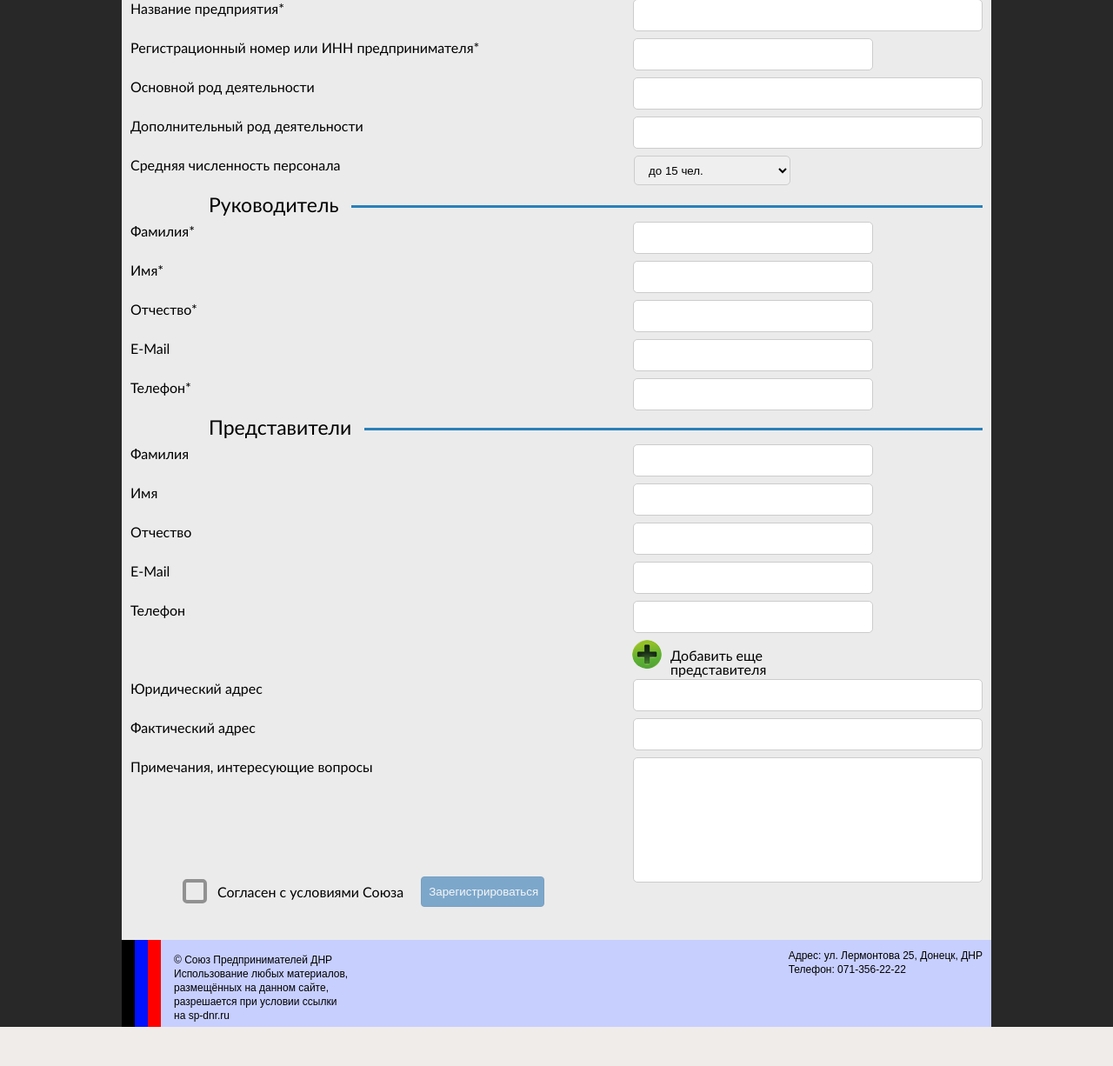
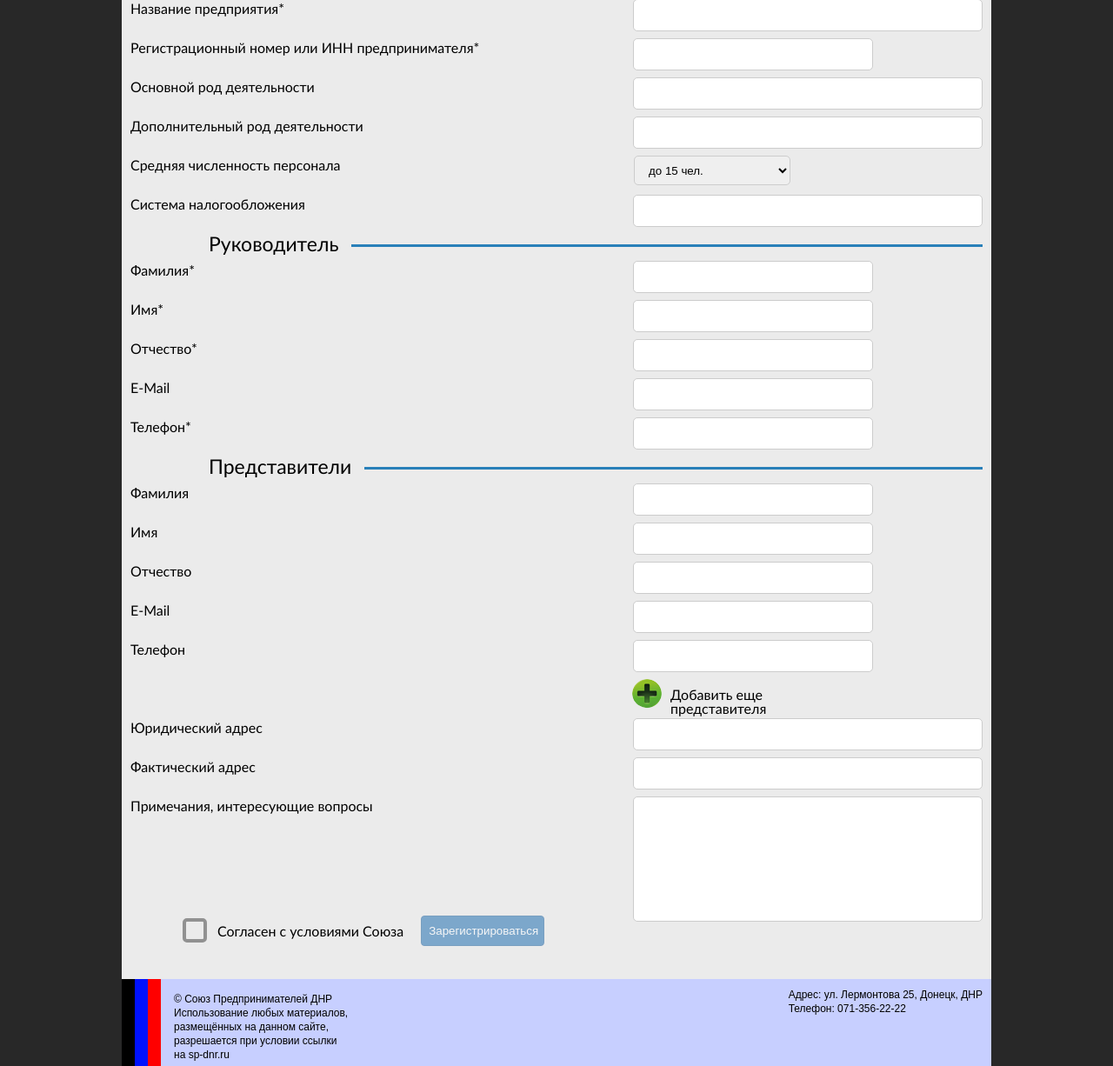
Before and after one commit to Klym/sp-dnr, a PHP site: page /applicationForm.php in a window 1280 px wide. Shown: the part 320-1546 px from the top of the page at 87% size. Before the commit the page ends 1501 px from the top, so only its background shows below. Run offline with PHP 8.4, Linux system fonts and the light colour scheme; tables that the repository leaves empty or names only in its code hold one stand-in row (values such as "Sample post"); some libraries are stand-ins or nearby versions.

Commit message:
add taxation field

```diff
--- a/applicationForm.php
+++ b/applicationForm.php
@@ -56,6 +56,12 @@ require("blocks/connect.php");
                                 <option value="3">от 100 до 500 чел.</option>
                                 <option value="4">от 500 чел.</option>
                             </select>
+                        </label>
+                    </div>
+                    <div>
+                    	<label>
+                        	<span>Система налогообложения</span>
+                            <input type="text" name="taxation" class="wide">
                         </label>
                     </div>
                     <fieldset>
--- a/packages/statement/Statement.php
+++ b/packages/statement/Statement.php
@@ -54,6 +54,7 @@ class Statement {
 	}
 
 	public function sendStatement($agents = null) {
+		$counts = array(1 => 'до 15 чел.', 2 => 'от 16 до 100 чел.', 3 => 'от 100 до 500 чел.', 4 => 'от 500 чел.');
 		$to = "admin@sp-dnr.ru";
 		$subject = "Новая заявка на вступление в Союз";
 		$subject ='=?utf-8?B?'. base64_encode($subject).'?=';
@@ -68,7 +69,8 @@ class Statement {
 						<strong>Регистрационный номер или ИНН предпринимателя:</strong> ".$this->regNum."<br>
 						<strong>Основной род деятельности:</strong> ".$this->activity."<br>
 						<strong>Дополнительный род деятельности:</strong> ".$this->additionalActivity."<br>
-						<strong>Средняя численность персонала:</strong> ".$this->headCount."<br><br>
+						<strong>Средняя численность персонала:</strong> ".$counts[$this->headCount]."<br>
+						<strong>Система налогообложения:</strong> ".$this->taxation."<br><br>
 						<strong>Руководитель:</strong><br>
 						<strong>Фамилия:</strong> ".$this->surname."<br>
 						<strong>Имя:</strong> ".$this->name."<br>
```
